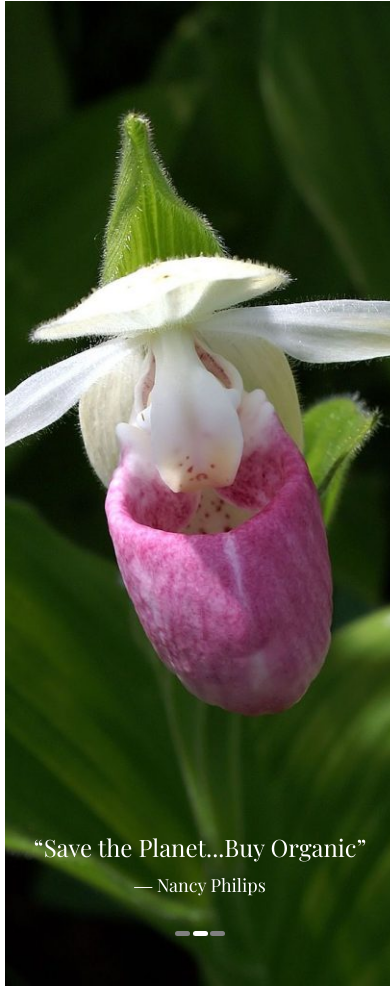
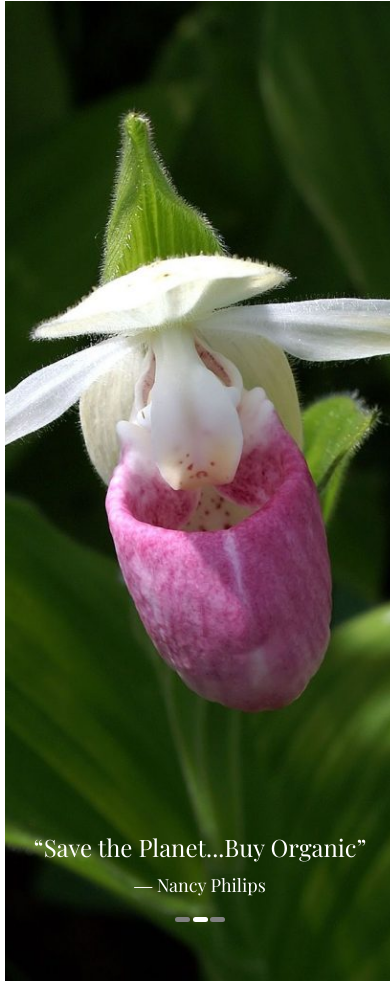
Before and after one commit to KananMirza/login-page, a plain HTML site: page index.html in a window 390 px wide. Shown: the part 631-1622 px from the top of the page. Drawn offline with nearby package versions, Linux system fonts and the light colour scheme.

Commit message:
change size

```diff
--- a/index.html
+++ b/index.html
@@ -105,13 +105,13 @@
             <div class="word">
                 <p class="text">“Save the Planet...Buy Organic”</p>
                 <p class="author"> ― Nancy Philips</p>
+                <div class="counter">
+                    <div id="0"></div>
+                    <div id="1"></div>
+                    <div id="2"></div>
+                </div>
+            </div>
 
-            </div>
-            <div class="counter">
-                <div id="0"></div>
-                <div id="1"></div>
-                <div id="2"></div>
-            </div>
 
 
         </div>
--- a/style.css
+++ b/style.css
@@ -206,6 +206,7 @@ p{
 }
 
 .author {
+    display: block;
     font-size: 18px;
     color: white;
     text-align: center;
@@ -224,7 +225,10 @@ p{
     width: 55px;
     justify-content: space-evenly;
     margin: auto;
+    margin-top: 20px;
+
 }
+
 
 .counter div {
     background-color: gray;
@@ -322,6 +326,7 @@ p{
         background-repeat: no-repeat;
         background-size: cover;
         text-align: center;
+        height: 100%;
     }
     .text{
         font-size: 24px;
@@ -330,8 +335,7 @@ p{
         width: 100%;
         display: flex;
         flex-direction: column;
-    }
-    .counter{
         margin-bottom: 50px;
     }
+
 }
```
